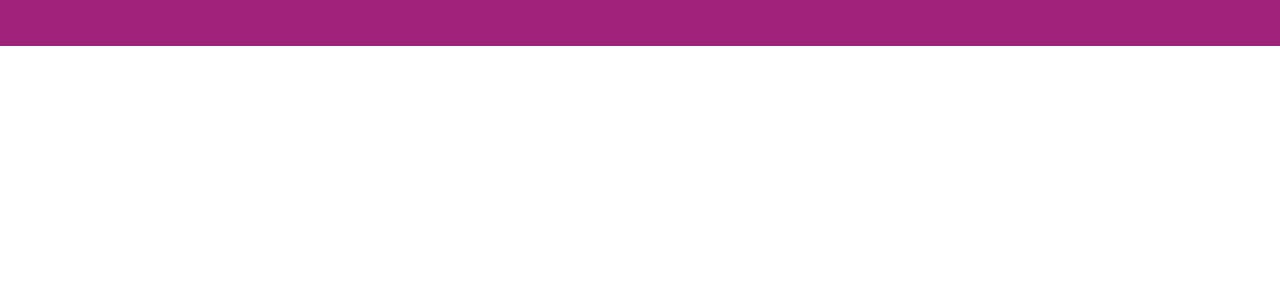
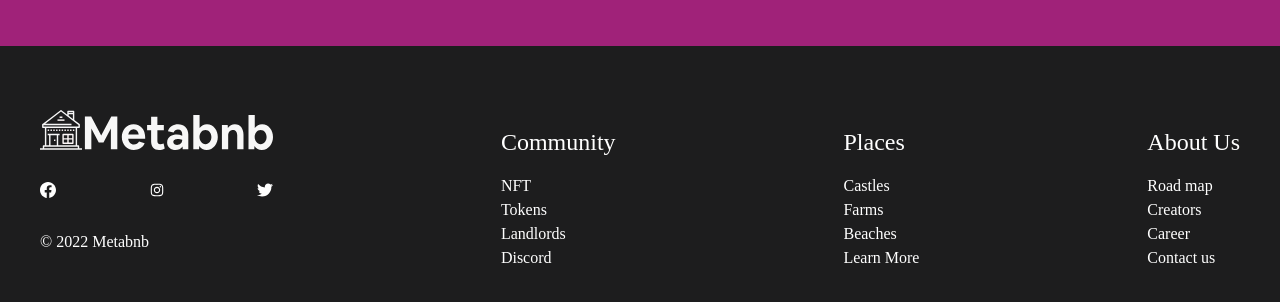
Before and after one commit to manaboy-07/Metabnb, a React (Create React App) app: page / in a window 1280 px wide. Shown: the part 1769-2071 px from the top of the page. Before the commit the page ends 1815 px from the top, so only its background shows below. Built offline with nearby package versions, Linux system fonts and the light colour scheme; a web font is replaced by a local one.

Commit message:
finished  on footer

```diff
--- a/src/App.js
+++ b/src/App.js
@@ -2,8 +2,10 @@
 
 import LandingPg from "./components/LandingPg";
 import Navbar from "./components/Navbar";
+import Footer from "./components/Footer";
+import Display from "./components/Display";
+
 import "./App.css";
-import Display from "./components/Display";
 
 function App() {
   return (
@@ -11,6 +13,7 @@
       <Navbar />
       <LandingPg />
       <Display />
+      <Footer />
     </div>
   );
 }
--- a/src/components/Footer.jsx
+++ b/src/components/Footer.jsx
@@ -2,28 +2,28 @@
 
 import React from "react";
 import { AiOutlineInstagram } from "react-icons/ai";
-import {  BsFacebook} from "react-icons/bs";
+import { BsFacebook } from "react-icons/bs";
 import { FaTwitter } from "react-icons/fa";
 import FooterLogo from "../images/footL.svg";
 function Footer() {
   const date = new Date();
   const year = date.getFullYear();
   return (
-    <section className='p-5 bg-secondary text-white'>
-      <div>
+    <section className='px-10 py-12 bg-secondary text-white flex flex-col items-center justify-between md:flex-row md:items-start'>
+      <div className='mt-4  '>
         <img src={FooterLogo} alt='' />
-        <div className='icons mt-8'>
+        <div className='icons mt-8 flex justify-between items-center'>
+          <BsFacebook />
           <AiOutlineInstagram />
           <FaTwitter />
-          <BsFacebook />
         </div>
-        <div className='copyright'>
+        <div className='copyright mt-8'>
           <h2>&copy; {year} Metabnb</h2>
         </div>
       </div>
 
-      <div>
-        <h2 className='list-header text-xl text-white'>Community</h2>
+      <div className='mt-4'>
+        <h2 className='list-header text-2xl text-white my-4'>Community</h2>
         <ul>
           <li>NFT</li>
           <li>Tokens</li>
@@ -32,8 +32,8 @@
         </ul>
       </div>
 
-      <div>
-        <h2 className='list-header text-xl text-white'>Places</h2>
+      <div className='mt-4'>
+        <h2 className='list-header text-2xl text-white my-4'>Places</h2>
         <ul>
           <li>Castles</li>
           <li>Farms</li>
@@ -42,8 +42,8 @@
         </ul>
       </div>
 
-      <div>
-        <h2 className='list-header text-xl text-white'>About Us</h2>
+      <div className='mt-4'>
+        <h2 className='list-header text-2xl text-white my-4'>About Us</h2>
         <ul>
           <li>Road map</li>
           <li>Creators</li>
```
